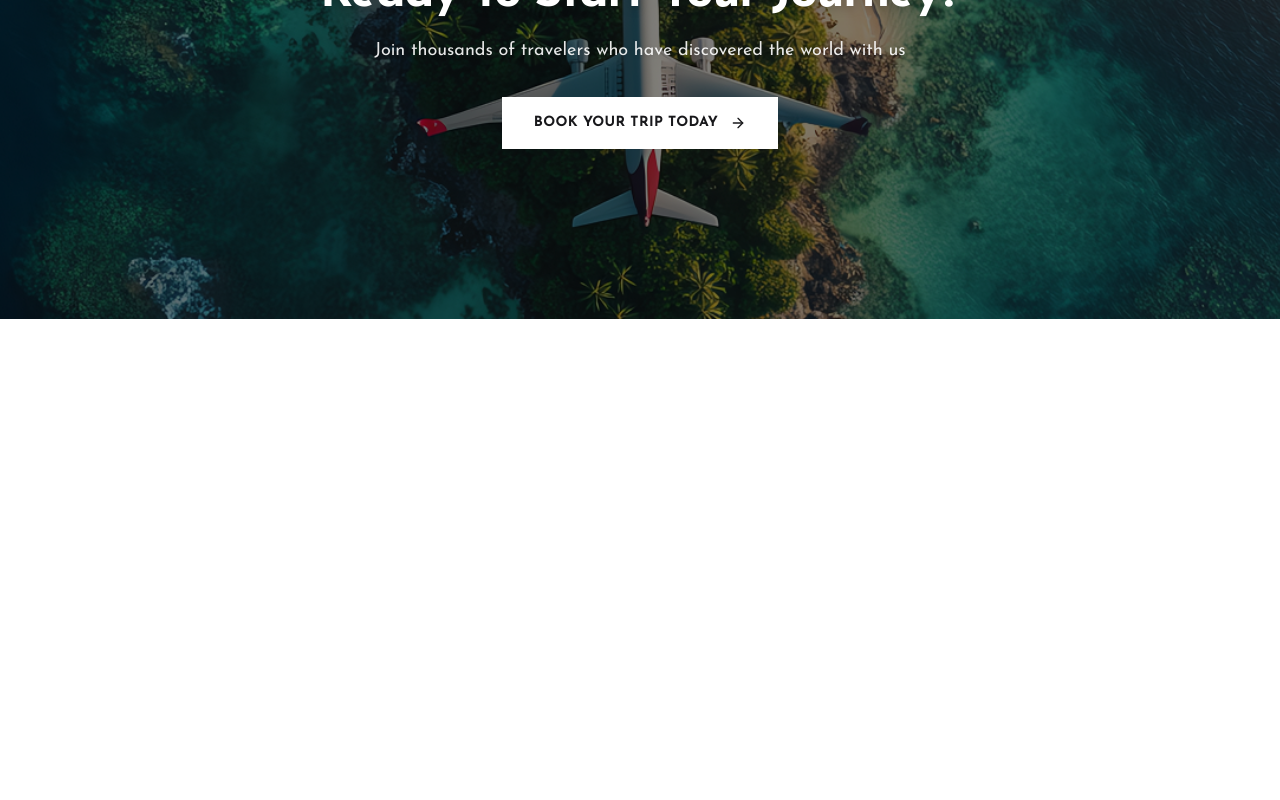
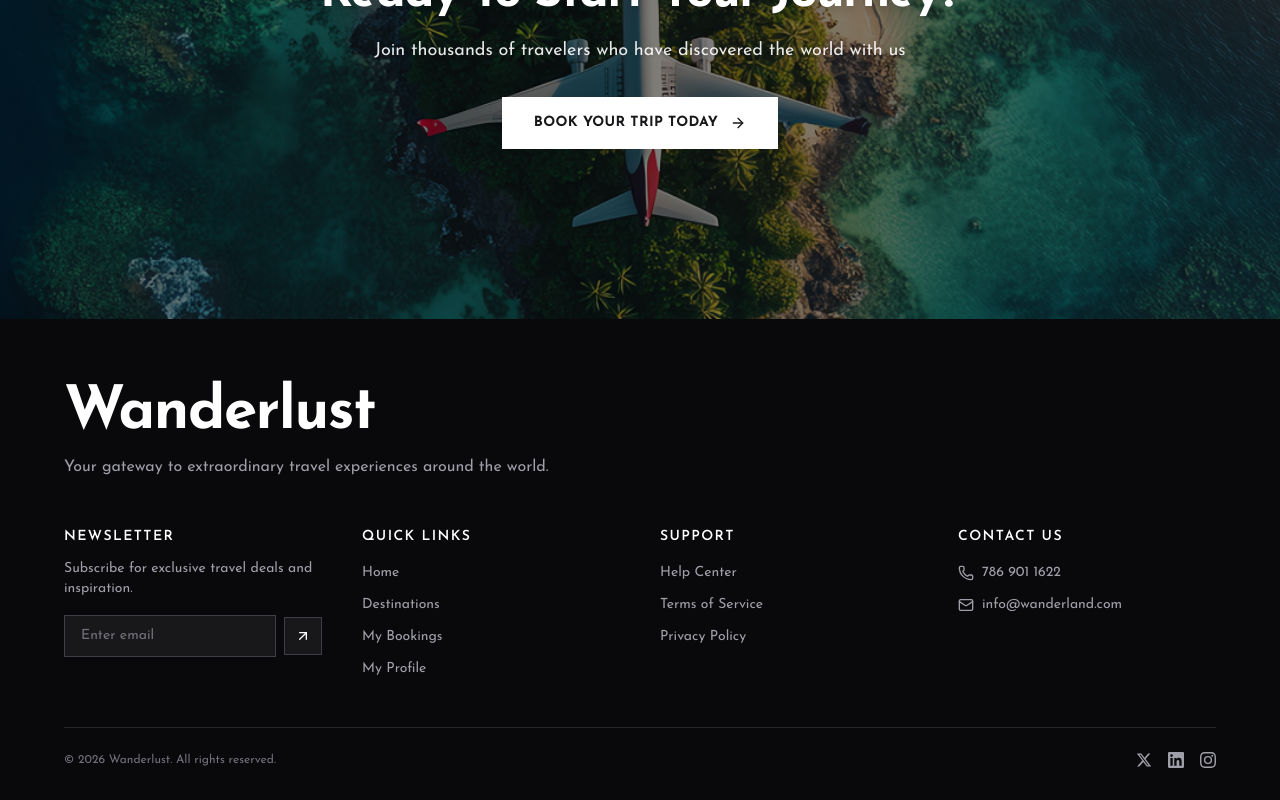
Before and after one commit to sakibhasan077/wanderlust, a Next.js app: page / in a window 1280 px wide. Shown: the part 2115-2915 px from the top of the page. Before the commit the page ends 2434 px from the top, so only its background shows below. Built offline with nearby package versions, Linux system fonts and the light colour scheme.

Commit message:
Add Footer component and integrate it into the layout

```diff
--- a/src/app/layout.tsx
+++ b/src/app/layout.tsx
@@ -1,6 +1,7 @@
 import type { Metadata } from "next";
 import { Josefin_Sans } from "next/font/google";
 import { Navbar } from "@/components/layout/navbar";
+import { Footer } from "@/components/layout/footer";
 import "./globals.css";
 
 // variable: "--font-sans" feeds the Tailwind theme (see globals.css
@@ -22,6 +23,7 @@ export default function RootLayout({ children }: LayoutProps<"/">) {
       <body className="min-h-full flex flex-col">
         <Navbar />
         {children}
+        <Footer />
       </body>
     </html>
   );
--- /dev/null
+++ b/src/components/layout/footer.tsx
@@ -0,0 +1,155 @@
+import Link from "next/link";
+import { ArrowUpRight, Mail, Phone } from "lucide-react";
+
+// The four link columns are just data — easy to add/remove items here.
+const quickLinks = [
+  { label: "Home", href: "/" },
+  { label: "Destinations", href: "/destinations" },
+  { label: "My Bookings", href: "/bookings" },
+  { label: "My Profile", href: "/profile" },
+];
+
+const supportLinks = [
+  { label: "Help Center", href: "/help" },
+  { label: "Terms of Service", href: "/terms" },
+  { label: "Privacy Policy", href: "/privacy" },
+];
+
+export function Footer() {
+  return (
+    <footer className="mt-auto bg-zinc-950 px-6 pt-16 pb-8 text-zinc-300">
+      <div className="mx-auto max-w-6xl">
+        {/* Brand + tagline */}
+        <h2 className="text-4xl font-black tracking-tight text-white sm:text-5xl md:text-6xl">
+          Wanderlust
+        </h2>
+        <p className="mt-3 text-sm text-zinc-400 md:text-base">
+          Your gateway to extraordinary travel experiences around the world.
+        </p>
+
+        {/* Four columns: newsletter / quick links / support / contact */}
+        <div className="mt-12 grid grid-cols-1 gap-10 sm:grid-cols-2 lg:grid-cols-4">
+          {/* Newsletter */}
+          <div>
+            <h3 className="text-sm font-semibold uppercase tracking-widest text-white">
+              Newsletter
+            </h3>
+            <p className="mt-3 text-sm text-zinc-400">
+              Subscribe for exclusive travel deals and inspiration.
+            </p>
+
+            {/* Email form — visual only for now (wire it up later) */}
+            <form className="mt-4 flex max-w-xs items-center gap-2">
+              <input
+                type="email"
+                required
+                placeholder="Enter email"
+                aria-label="Email address"
+                className="w-full border border-zinc-700 bg-zinc-900 px-4 py-2.5 text-sm text-white placeholder:text-zinc-500 focus:border-zinc-500 focus:outline-none"
+              />
+              <button
+                type="submit"
+                aria-label="Subscribe"
+                className="shrink-0 border border-zinc-700 bg-zinc-900 p-2.5 text-white transition-colors hover:bg-zinc-800"
+              >
+                <ArrowUpRight className="size-4" aria-hidden />
+              </button>
+            </form>
+          </div>
+
+          {/* Quick links */}
+          <div>
+            <h3 className="text-sm font-semibold uppercase tracking-widest text-white">
+              Quick Links
+            </h3>
+            <ul className="mt-4 space-y-3 text-sm">
+              {quickLinks.map((link) => (
+                <li key={link.label}>
+                  <Link
+                    href={link.href}
+                    className="text-zinc-400 transition-colors hover:text-white"
+                  >
+                    {link.label}
+                  </Link>
+                </li>
+              ))}
+            </ul>
+          </div>
+
+          {/* Support */}
+          <div>
+            <h3 className="text-sm font-semibold uppercase tracking-widest text-white">
+              Support
+            </h3>
+            <ul className="mt-4 space-y-3 text-sm">
+              {supportLinks.map((link) => (
+                <li key={link.label}>
+                  <Link
+                    href={link.href}
+                    className="text-zinc-400 transition-colors hover:text-white"
+                  >
+                    {link.label}
+                  </Link>
+                </li>
+              ))}
+            </ul>
+          </div>
+
+          {/* Contact */}
+          <div>
+            <h3 className="text-sm font-semibold uppercase tracking-widest text-white">
+              Contact Us
+            </h3>
+            <ul className="mt-4 space-y-3 text-sm text-zinc-400">
+              <li className="flex items-center gap-2">
+                <Phone className="size-4 shrink-0" aria-hidden />
+                <a href="tel:7869011622" className="transition-colors hover:text-white">
+                  786 901 1622
+                </a>
+              </li>
+              <li className="flex items-center gap-2">
+                <Mail className="size-4 shrink-0" aria-hidden />
+                <a
+                  href="mailto:info@wanderland.com"
+                  className="transition-colors hover:text-white"
+                >
+                  info@wanderland.com
+                </a>
+              </li>
+            </ul>
+          </div>
+        </div>
+
+        {/* Divider */}
+        <hr className="mt-12 border-zinc-800" />
+
+        {/* Bottom bar: copyright + social icons */}
+        <div className="mt-6 flex flex-col items-center justify-between gap-4 sm:flex-row">
+          <p className="text-xs text-zinc-500">
+            © 2026 Wanderlust. All rights reserved.
+          </p>
+
+          <div className="flex items-center gap-4">
+            {/* Social icons are hand-written SVGs because lucide-react
+                does not include brand icons. */}
+            <a href="https://x.com" aria-label="X (Twitter)" className="text-zinc-400 transition-colors hover:text-white">
+              <svg viewBox="0 0 24 24" fill="currentColor" className="size-4">
+                <path d="M18.244 2.25h3.308l-7.227 8.26 8.502 11.24H16.17l-5.214-6.817L4.99 21.75H1.68l7.73-8.835L1.254 2.25H8.08l4.713 6.231zm-1.161 17.52h1.833L7.084 4.126H5.117z" />
+              </svg>
+            </a>
+            <a href="https://linkedin.com" aria-label="LinkedIn" className="text-zinc-400 transition-colors hover:text-white">
+              <svg viewBox="0 0 24 24" fill="currentColor" className="size-4">
+                <path d="M20.447 20.452h-3.554v-5.569c0-1.328-.027-3.037-1.852-3.037-1.853 0-2.136 1.445-2.136 2.939v5.667H9.351V9h3.414v1.561h.046c.477-.9 1.637-1.85 3.37-1.85 3.601 0 4.267 2.37 4.267 5.455v6.286zM5.337 7.433a2.062 2.062 0 1 1 0-4.125 2.062 2.062 0 0 1 0 4.125zM7.119 20.452H3.555V9h3.564v11.452zM22.225 0H1.771C.792 0 0 .774 0 1.729v20.542C0 23.227.792 24 1.771 24h20.451C23.2 24 24 23.227 24 22.271V1.729C24 .774 23.2 0 22.222 0z" />
+              </svg>
+            </a>
+            <a href="https://instagram.com" aria-label="Instagram" className="text-zinc-400 transition-colors hover:text-white">
+              <svg viewBox="0 0 24 24" fill="currentColor" className="size-4">
+                <path d="M12 2.163c3.204 0 3.584.012 4.85.07 3.252.148 4.771 1.691 4.919 4.919.058 1.265.069 1.645.069 4.849 0 3.205-.012 3.584-.069 4.849-.149 3.225-1.664 4.771-4.919 4.919-1.266.058-1.644.07-4.85.07-3.204 0-3.584-.012-4.849-.07-3.26-.149-4.771-1.699-4.919-4.92-.058-1.265-.07-1.644-.07-4.849 0-3.204.013-3.583.07-4.849.149-3.227 1.664-4.771 4.919-4.919 1.266-.057 1.645-.069 4.849-.069zM12 0C8.741 0 8.333.014 7.053.072 2.695.272.273 2.69.073 7.052.014 8.333 0 8.741 0 12c0 3.259.014 3.668.072 4.948.2 4.358 2.618 6.78 6.98 6.98C8.333 23.986 8.741 24 12 24c3.259 0 3.668-.014 4.948-.072 4.354-.2 6.782-2.618 6.979-6.98.059-1.28.073-1.689.073-4.948 0-3.259-.014-3.667-.072-4.947-.196-4.354-2.617-6.78-6.979-6.98C15.668.014 15.259 0 12 0zm0 5.838a6.162 6.162 0 1 0 0 12.324 6.162 6.162 0 0 0 0-12.324zM12 16a4 4 0 1 1 0-8 4 4 0 0 1 0 8zm6.406-11.845a1.44 1.44 0 1 0 0 2.881 1.44 1.44 0 0 0 0-2.881z" />
+              </svg>
+            </a>
+          </div>
+        </div>
+      </div>
+    </footer>
+  );
+}
```
